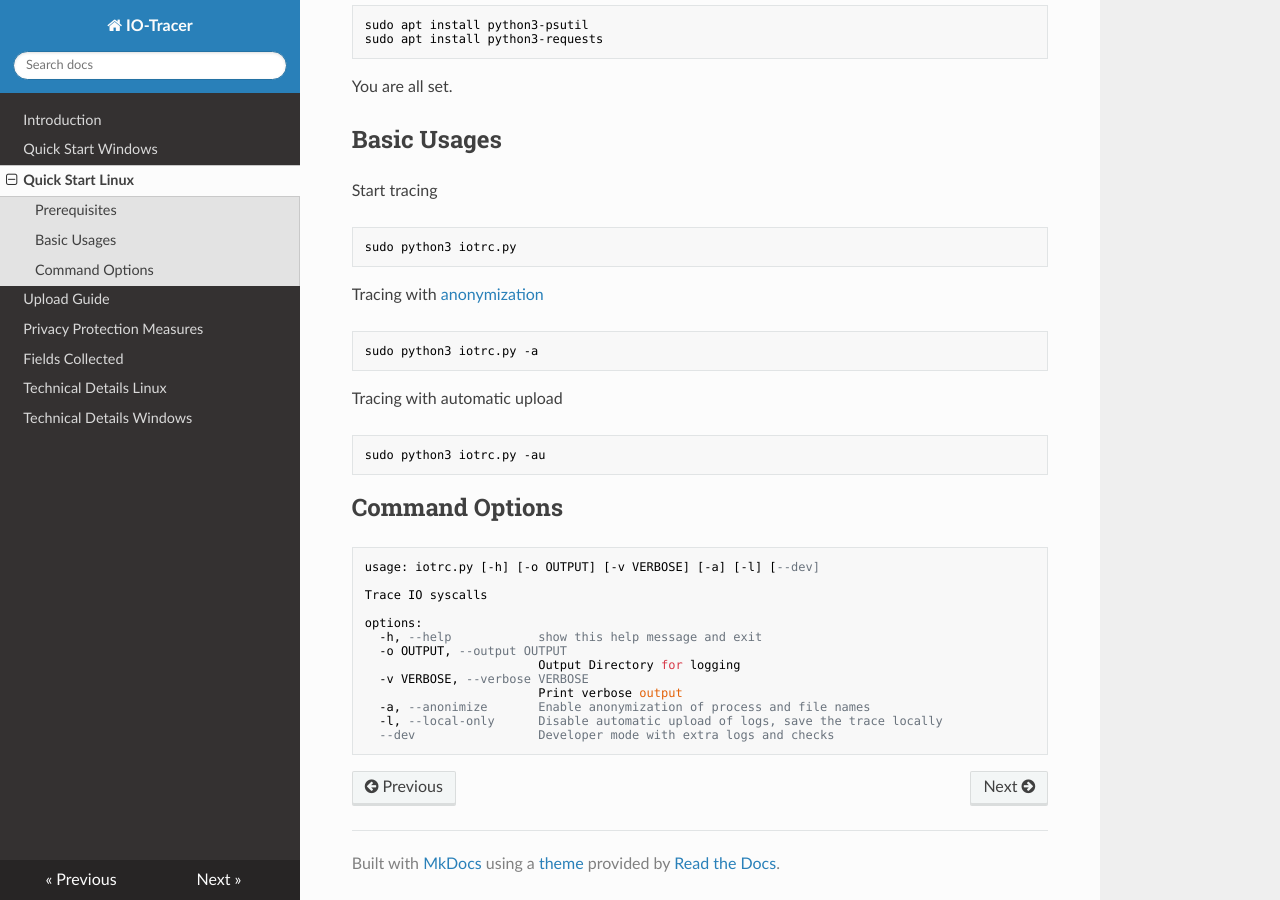
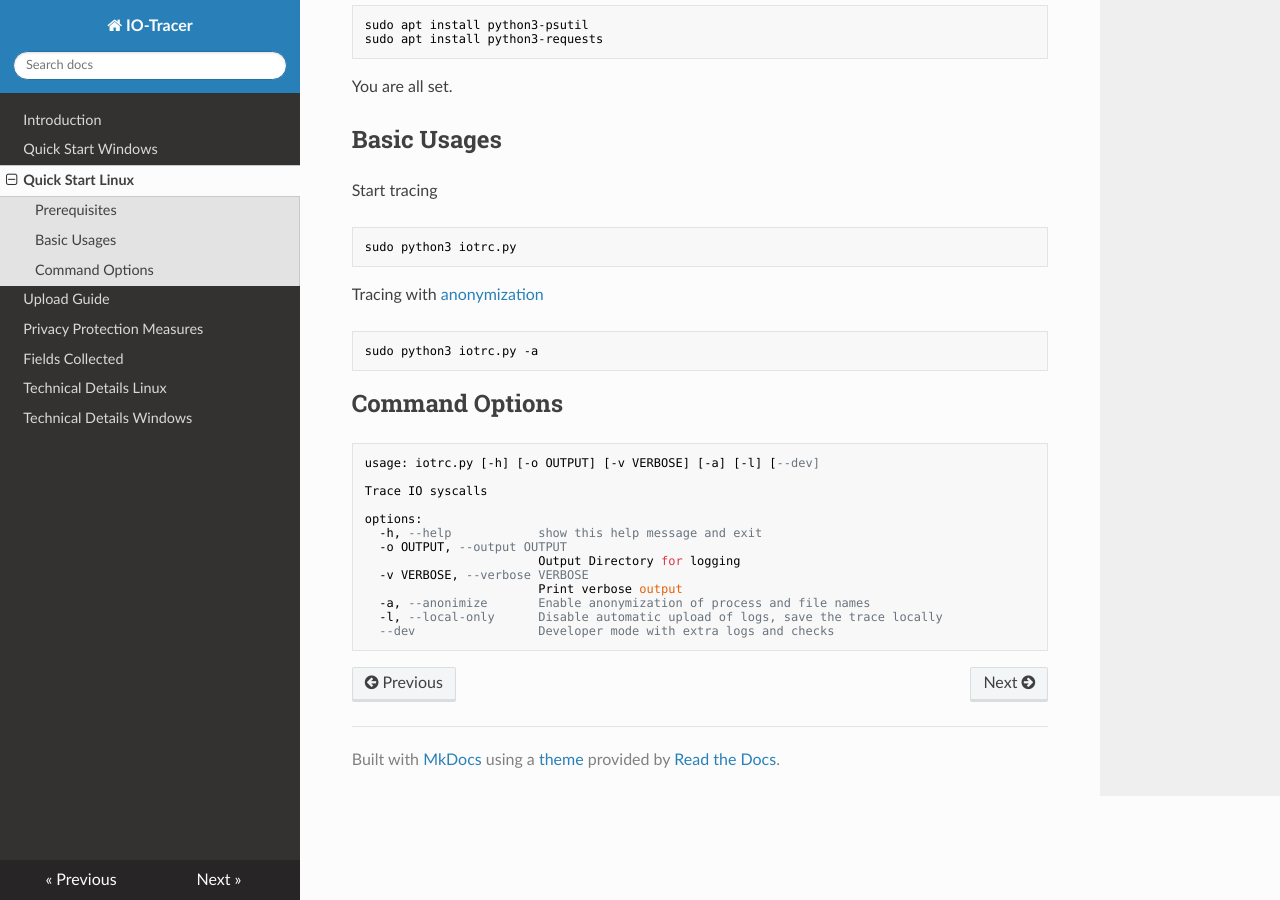
Before and after one commit to cacheMon/iotracerdocs, an MkDocs documentation site: the page built from docs/startlinux.md, in a window 1280 px wide and 900 px high, scrolled down 789 px. Built offline with MkDocs 1.6.1, drawn with Linux system fonts in a browser that asks for light colours; nearby versions of some CDN libraries.

Commit message:
adjust basic usages linux

````diff
--- a/docs/startlinux.md
+++ b/docs/startlinux.md
@@ -49,11 +49,6 @@ Tracing with [anonymization](./privacy.md)
 sudo python3 iotrc.py -a
 ```
 
-Tracing with automatic upload
-```bash
-sudo python3 iotrc.py -au
-```
-
 
 ## Command Options
 ```
````
